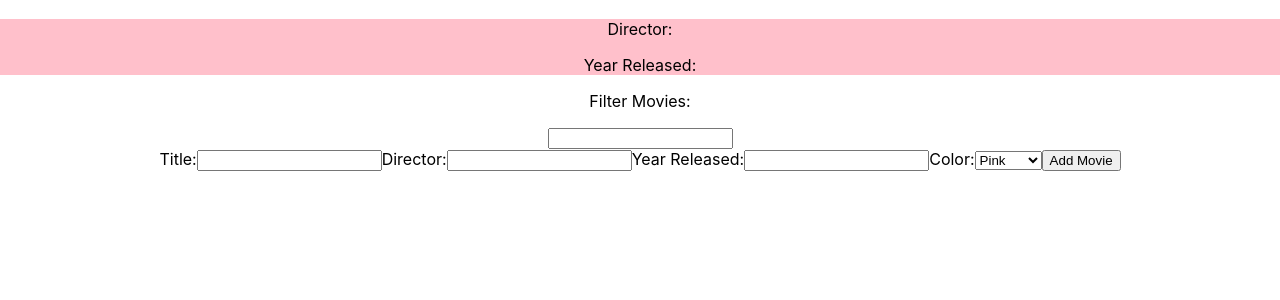
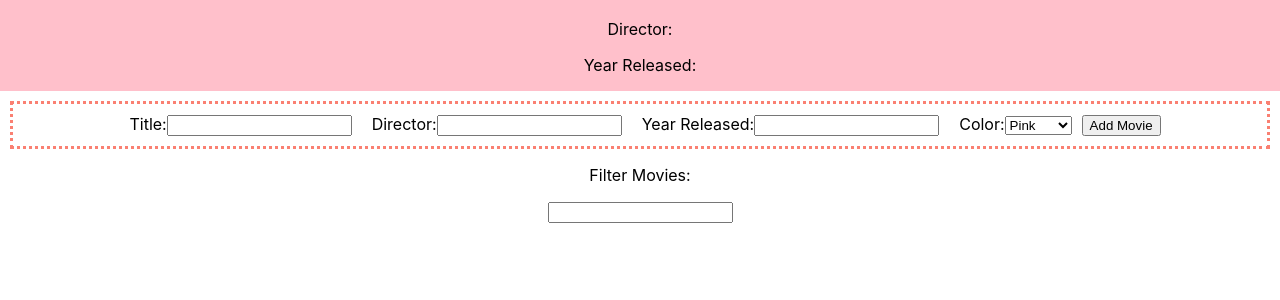
Before and after one commit to Kyra-christensen/react-movie-list-maker, a React (Create React App) app: page / in a window 1280 px wide. Shown: the top 300 px of the page. Built offline with nearby package versions, Linux system fonts and the light colour scheme.

Commit message:
added styling and rearranged the way the filter and form are rendered

```diff
--- a/src/App.css
+++ b/src/App.css
@@ -36,3 +36,31 @@
     transform: rotate(360deg);
   }
 }
+
+.current-movie{
+    display: flex;
+    justify-content: center;
+    align-items: center;
+}
+
+.movie{
+    width: 100%;
+}
+
+.movielist {
+    height: 300px;
+    display: grid;
+    grid-template-columns: 50% 50%;
+    justify-content: center;
+    align-items: center;
+}
+
+form label{
+    display: inline-block;
+    margin: 10px;
+}
+
+form {
+    border: dotted 3px salmon;
+    margin: 10px;
+}
--- a/src/App.js
+++ b/src/App.js
@@ -60,10 +60,6 @@ function App() {
           color: movieFormColor
         }} />
       </div>
-      <div className='movie-filter'>
-        <p>Filter Movies:</p>
-        <input value={currentFilter} onChange={(e) => setFilter(e.target.value)} />
-      </div>
       <div className='movies-form'>
         <MovieForm
           submitMovie={submitMovie}
@@ -76,6 +72,10 @@ function App() {
           movieFormColor={movieFormColor}
           setMovieFormColor={setMovieFormColor} />
       </div>
+      <div className='movie-filter'>
+        <p>Filter Movies:</p>
+        <input value={currentFilter} onChange={(e) => setFilter(e.target.value)} />
+      </div>
       <MovieList
         movies={filteredMovies.length ? filteredMovies : allMovies}
         handleDeleteMovie={handleDeleteMovie} />
```
